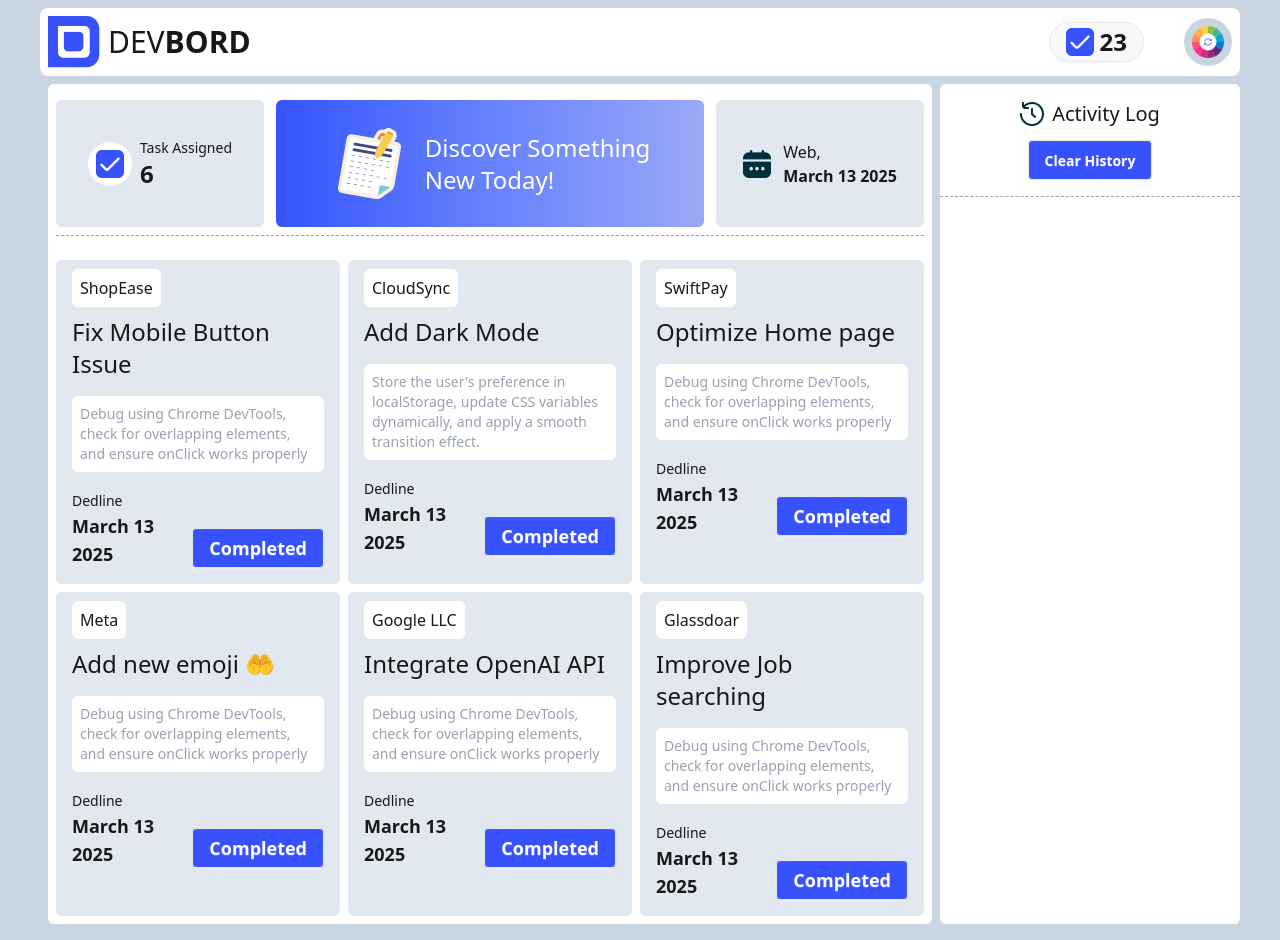
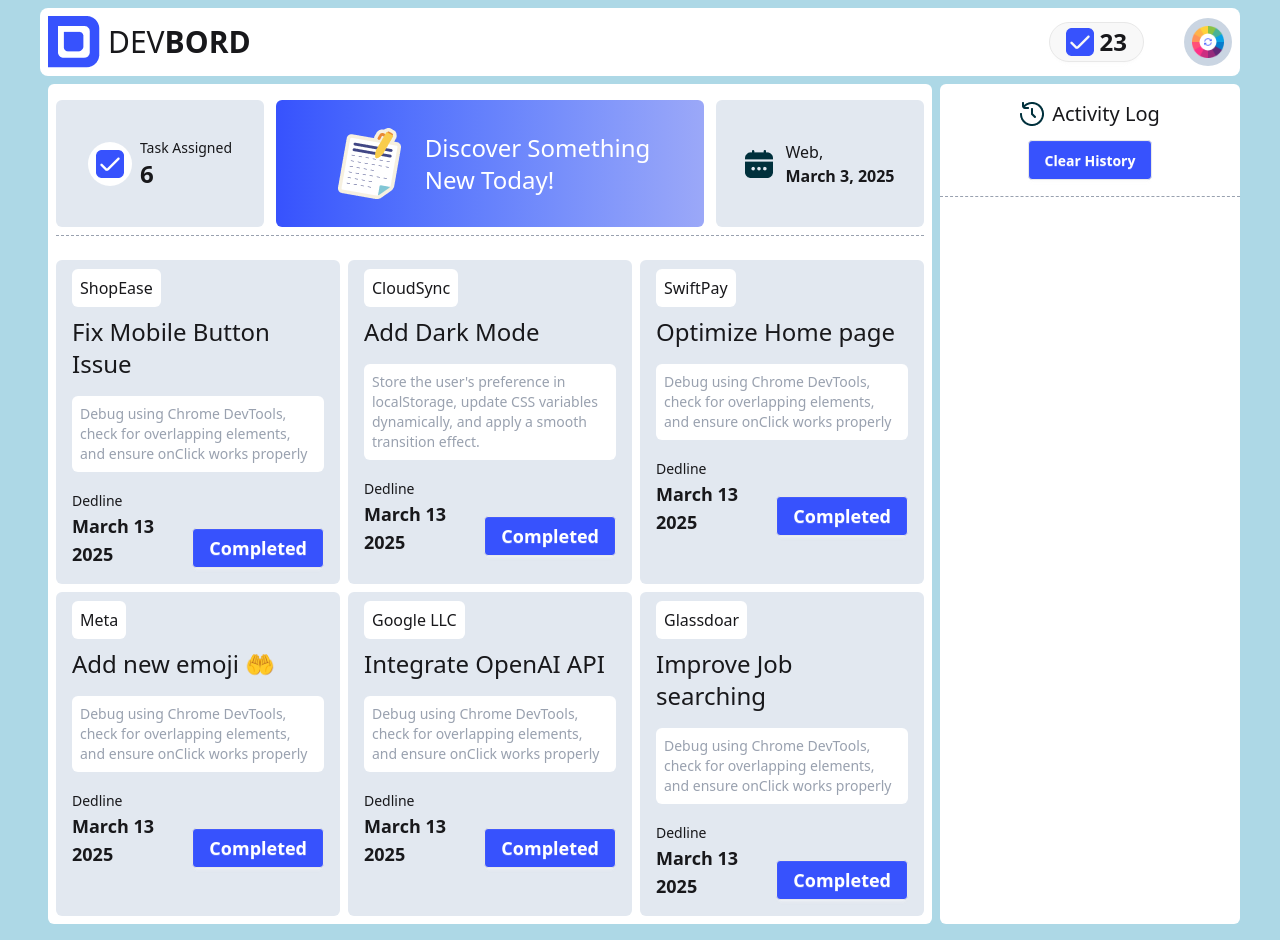
Before and after one commit to Shazidulislam/assigenment_5, a plain HTML site: page index.html in a window 1280 px wide. Both pictures are taken after a click on the button 1208 px from the left and 42 px from the top of the page. Drawn offline with nearby package versions, Linux system fonts and the light colour scheme.

Commit message:
add all js code for my webite

```diff
--- a/index.html
+++ b/index.html
@@ -4,33 +4,27 @@
   <meta charset="UTF-8">
   <meta name="viewport" content="width=device-width, initial-scale=1.0">
   <title>A5-DEV-BORD-PROJCT</title>
-  <!-- font awsome cd n -->
   <link rel="stylesheet" href="https://cdnjs.cloudflare.com/ajax/libs/font-awesome/6.7.2/css/all.min.css" integrity="sha512-Evv84Mr4kqVGRNSgIGL/F/aIDqQb7xQ2vcrdIwxfjThSH8CSR7PBEakCr51Ck+w+/U6swU2Im1vVX0SVk9ABhg==" crossorigin="anonymous" referrerpolicy="no-referrer" />
-  <!-- google font cdn -->
   <link rel="preconnect" href="https://fonts.googleapis.com">
   <link rel="preconnect" href="https://fonts.gstatic.com" crossorigin>
   <link href="https://fonts.googleapis.com/css2?family=Poppins:ital,wght@0,100;0,200;0,300;0,400;0,500;0,600;0,700;0,800;0,900;1,100;1,200;1,300;1,400;1,500;1,600;1,700;1,800;1,900&display=swap" rel="stylesheet">
-  <!-- tailwind css cdn  -->
   <link href="https://cdn.jsdelivr.net/npm/daisyui@5" rel="stylesheet" type="text/css" />
   <script src="https://cdn.jsdelivr.net/npm/@tailwindcss/browser@4"></script>
 </head>
-<body class="bg-slate-300">
+<body id="body-container" class="bg-slate-300">
  <main class="px-10 mx-auto py-2">
   <header >
-    <!-- navbar  -->
     <nav class="navbar justify-between items-center bg-[#FFFFFF] rounded-lg">
-      <!-- frist part -->
       <div class="flex justify-center items-center space-x-2">
         <img src="/assets/logo.png" alt="" srcset="">
         <h1 class="font-awesome text-3xl">DEV<span class="font-bold">BORD</span></h1>
       </div>
-      <!-- second part -->
       <div class="flex justify-center items-center space-x-10">
         <button class="flex justify-center items-center btn rounded-full">
           <img src="/assets/checkbox.png" alt="">
           <span id="quantity-increment" class="text-2xl">23</span>
         </button>
-        <button class="cursor-pointer bg-slate-300 p-2 rounded-full">
+        <button id="bgcolor-change-btn" class="cursor-pointer bg-slate-300 p-2 rounded-full">
           <img class="w-8" src="/assets/theme-btn.png" alt="">
         </button>
       </div>
@@ -38,11 +32,8 @@
     </nav>
   </header>
   <main class="grid grid-cols-4 my-2 ">
-    <!-- main part my web page -->
     <section class="col-span-3  bg-white  rounded-md p-2  mx-2">
-      <!-- main part -1  -->
       <section class="grid grid-cols-4 py-2 gap-3 border-b-1 border-dashed border-gray-400">
-        <!-- card-1 -->
         <div class="bg-slate-200 flex justify-center items-center gap-2 rounded-md px-4 py-6">
           <div class="p-2 bg-white rounded-full">
           <img src="/assets/checkbox.png" alt="">
@@ -52,29 +43,23 @@
             <span id="quantity-decrement" class="font-bold text-2xl">6</span>
           </div>
         </div>
-
-        <!-- card-2 -->
          <div id="discover-container" class="col-span-2  rounded-md px-4 py-6 bg-gradient-to-r from-[#3752FD] to-[#9BA8F8] flex justify-center items-center gap-4 ">
           <div>
             <img src="/assets/board.png" alt="">
           </div>
           <span class="text-2xl text-white ">Discover Something <br> New Today!</span>
          </div>
-
-         <!-- card-3  -->
           <div class="bg-slate-200 flex justify-center items-center gap-3  rounded-md px-4 py-6">
             <div>
               <img src="/assets/calender.png" alt="">
             </div>
             <div>
               <p>Web,</p>
-              <span class="font-semibold">March 13 2025</span>
+              <p id="date-daynamic" class="font-semibold"></p>
             </div>
           </div>
       </section>
-      <!-- main-part-2 -->
        <section class="grid grid-cols-3 mt-6 gap-2">
-        <!-- card -1 -->
         <div class="bg-slate-200 p-4 rounded-md space-y-4 ">
           <span class="p-2 bg-white rounded-md ">ShopEase</span>
           <h1 class="text-2xl mt-4 heading-card">Fix Mobile Button Issue</h1>
@@ -91,7 +76,6 @@
             </div>
           </div>
         </div>
-<!-- card-2 -->
         <div class="bg-slate-200 p-4 rounded-md space-y-4 ">
           <span class="p-2 bg-white rounded-md ">CloudSync</span>
           <h1 class="text-2xl mt-4 heading-card">Add Dark Mode </h1>
@@ -107,7 +91,6 @@
             </div>
           </div>
         </div>
-        <!-- card-3 -->
         <div class="bg-slate-200 p-4 rounded-md space-y-4 ">
           <span class="p-2 bg-white rounded-md ">SwiftPay</span>
           <h1 class="text-2xl mt-4 heading-card">Optimize  Home page</h1>
@@ -123,7 +106,6 @@
             </div>
           </div>
         </div>
-        <!-- card-4 -->
         <div class="bg-slate-200 p-4 rounded-md space-y-4 ">
           <span class="p-2 bg-white rounded-md ">Meta</span>
           <h1 class="text-2xl mt-4 heading-card">Add new emoji 🤲</h1>
@@ -140,7 +122,6 @@
             </div>
           </div>
         </div>
-        <!-- card-5 -->
         <div class="bg-slate-200 p-4 rounded-md space-y-4 ">
           <span class="p-2 bg-white rounded-md ">Google LLC</span>
           <h1 class="text-2xl mt-4 heading-card">Integrate OpenAI API</h1>
@@ -157,7 +138,6 @@
             </div>
           </div>
         </div>
-        <!-- card-6 -->
         <div class="bg-slate-200 p-4 rounded-md space-y-4 ">
           <span class="p-2 bg-white rounded-md ">Glassdoar</span>
           <h1 class="text-2xl mt-4 heading-card">Improve Job searching  </h1>
@@ -176,19 +156,15 @@
         </div>
        </section>
     </section>
-    <!-- another part my web page  -->
     <section class="min-h-screen bg-white rounded-md ">
       <div class="flex justify-center items-center py-4 flex-col border-b-1 border-dashed border-gray-400">
         <div class="flex justify-center items-center space-x-2">
           <img src="/assets/activity.png" alt="">
           <span class="text-xl font-medium">Activity Log</span>
         </div>
-        <button class="btn bg-[#3752FD] mt-3 text-white ">Clear History</button>
+        <button id="history-btn"  class="btn bg-[#3752FD] mt-3 text-white ">Clear History</button>
       </div>
-      <!-- containet -->
       <div id="card-sms-container">
-
-        <!-- js code push here -->
       </div>
     </section>
   </main>
--- a/js/script.js
+++ b/js/script.js
@@ -35,4 +35,27 @@ for(let i =0; i<cardBtn.length; i++){
 
 
   });
-}
+};
+
+document.getElementById("history-btn").addEventListener("click",function(){
+  document.getElementById("card-sms-container").innerText = "";
+})
+
+const todayDate =  new Date();
+const dmy = { day:"numeric", month:"long", year:"numeric"};
+const localDate = todayDate.toLocaleDateString("en-US",dmy);
+document.getElementById("date-daynamic").innerText = localDate;
+
+
+const colors = ['lightblue', 'lightgreen', 'lightcoral', 'lightskyblue', 'lightpink', 'lightyellow'];
+let currentBgColor = 0;
+
+// document.getElementById("bgcolor-change-btn").addEventListener("click",function(event){
+//   event.target.st
+// })
+
+const bgBtnColor = document.getElementById("bgcolor-change-btn");
+bgBtnColor.addEventListener("click",function(){
+  document.getElementById("body-container").style.backgroundColor = colors[currentBgColor];
+  currentBgColor=(currentBgColor+1)%colors.length;
+});
```
